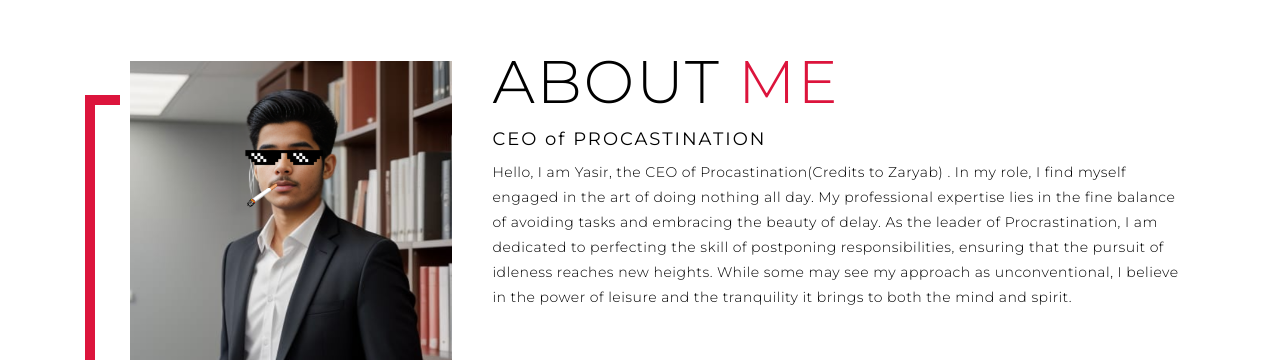
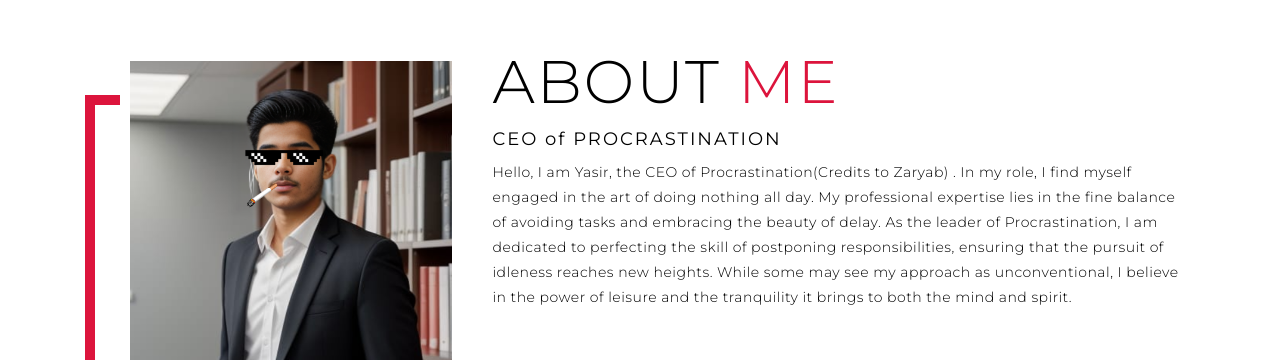
Before and after one commit to ym-sindhu/ym-sindhu.github.io, a plain HTML site: page index.html in a window 1280 px wide. Shown: the part 3342-3702 px from the top of the page. Drawn offline with Linux system fonts and the light colour scheme.

Commit message:
spelling error

```diff
--- a/index.html
+++ b/index.html
@@ -169,8 +169,8 @@
       </div>
       <div class="col-right">
         <h1 class="section-title">About <span>me</span></h1>
-        <h2>CEO of PROCASTINATION</h2>
-        <p>Hello, I am Yasir, the CEO of Procastination(Credits to Zaryab) . In my role, I find myself engaged
+        <h2>CEO of PROCRASTINATION</h2>
+        <p>Hello, I am Yasir, the CEO of Procrastination(Credits to Zaryab) . In my role, I find myself engaged
             in the art of doing nothing all day. My professional expertise lies in the fine
             balance of avoiding tasks and embracing the beauty of delay. As the leader of Procrastination,
             I am dedicated to perfecting the skill of postponing responsibilities, ensuring that the
```
